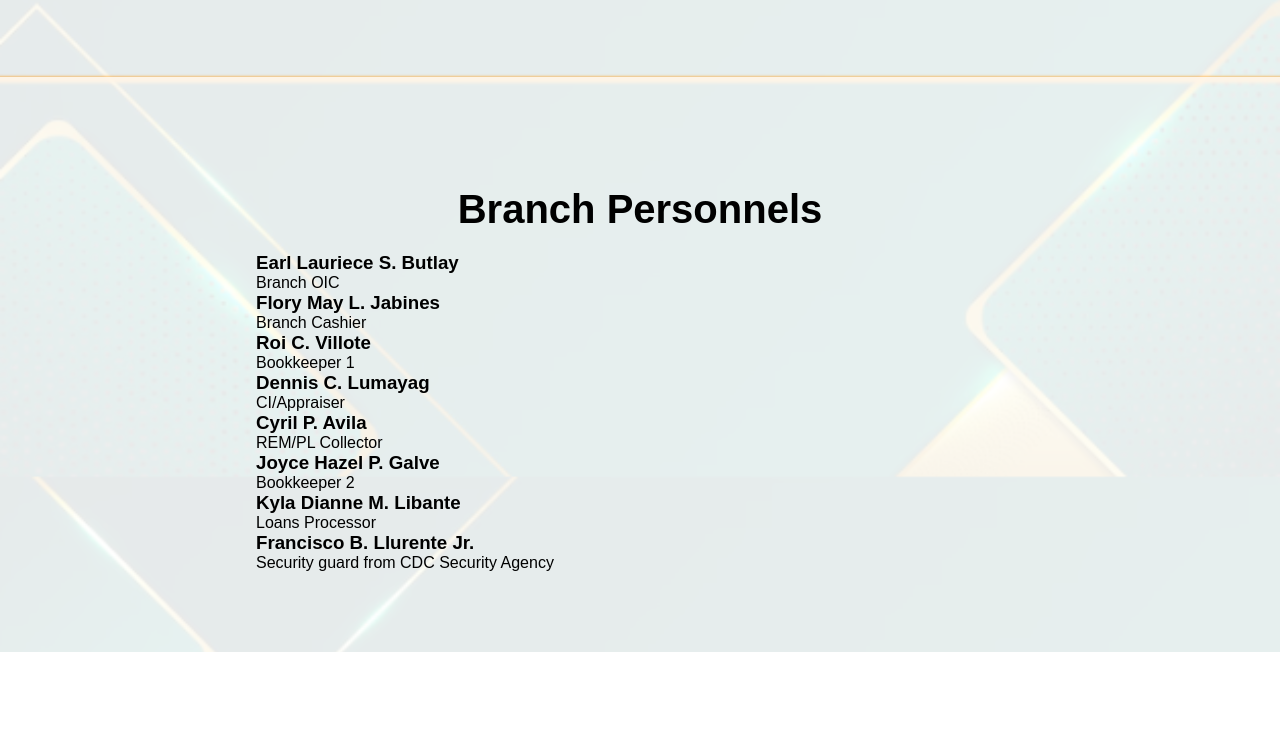
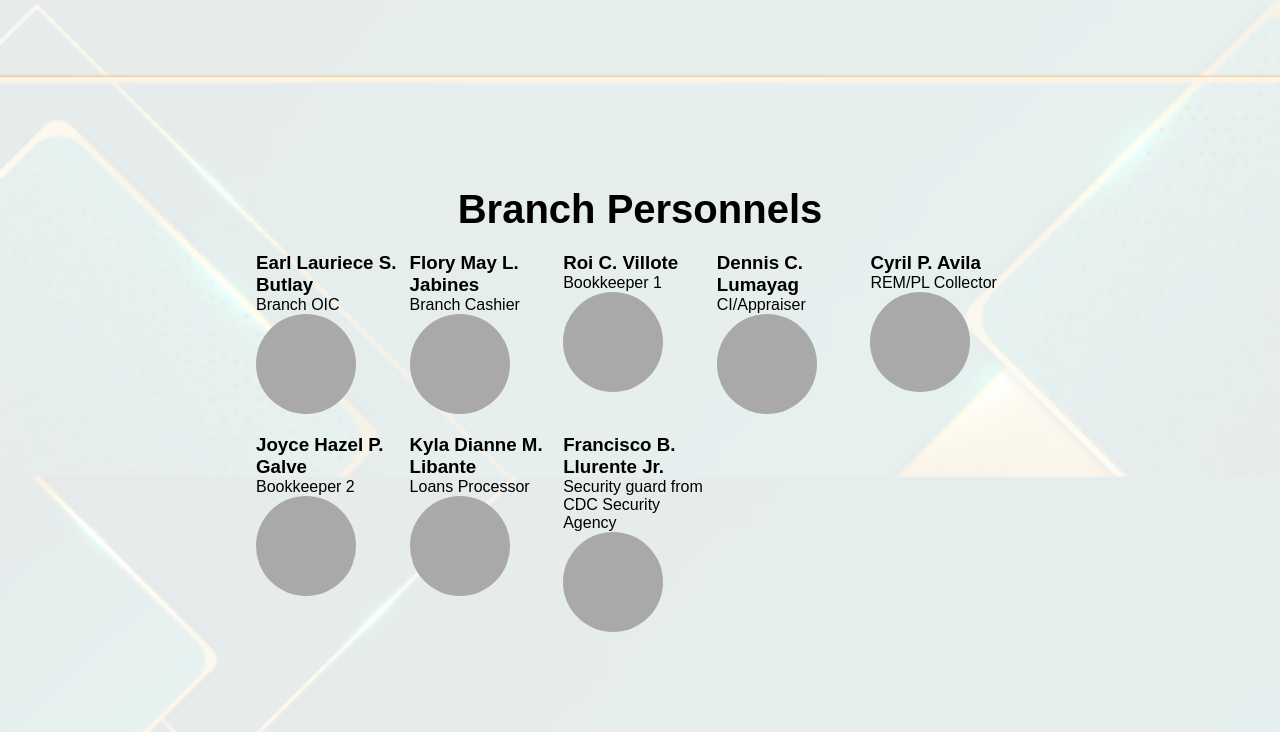
Before and after one commit to bLuEsKy140506/yusayValencia, a plain HTML site: page index.html in a window 1280 px wide. Shown: the part 2232-2964 px from the top of the page. Before the commit the page ends 2884 px from the top, so only its background shows below. Drawn offline with nearby package versions, Linux system fonts and the light colour scheme; a web font is replaced by a local one.

Commit message:
modification added

```diff
--- a/resources/styles.css
+++ b/resources/styles.css
@@ -147,6 +147,26 @@ main {
   align-items: center;
 }
 
+.personnel-container {
+
+  display: flex;
+  flex-wrap: wrap;
+}
+
+.employee {
+  display: block;
+  width: 20%;
+
+  margin-bottom: 20px;
+}
+.img-employee {
+
+  background-color: darkgray;
+   width: 100px;
+  height: 100px;
+  border-radius: 50%;
+}
+
 
 @media only screen and (max-width: 768px) {
 
```
